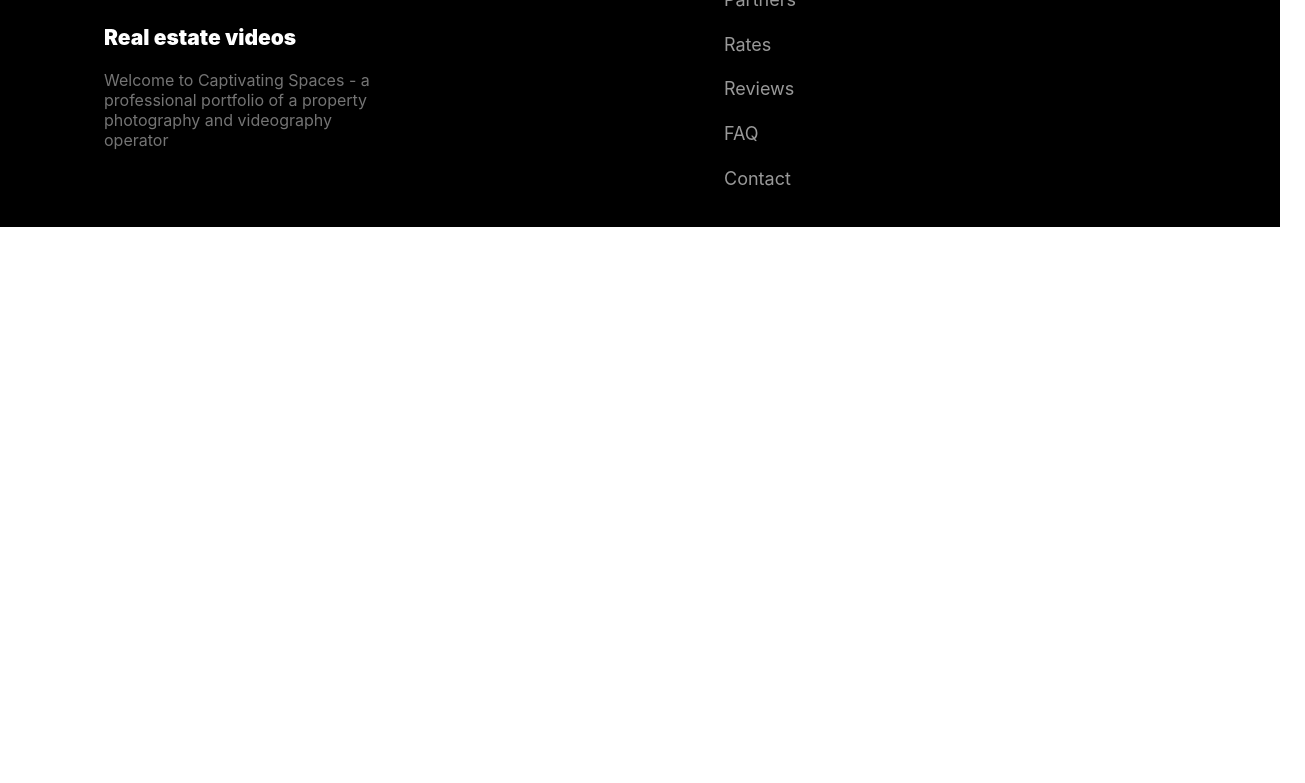
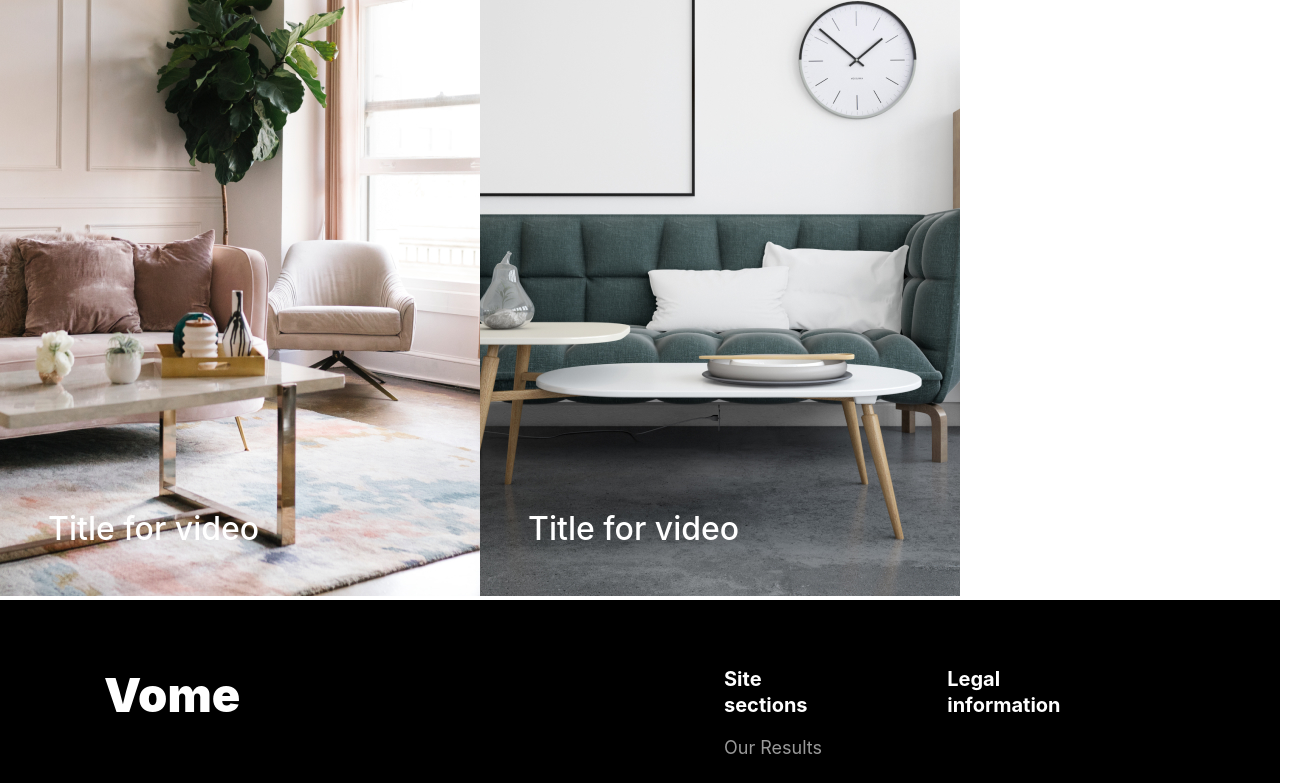
Before and after one commit to NikitaKlimuk/vome, a React (Create React App) app: page / in a window 1280 px wide. Shown: the part 2275-3058 px from the top of the page, 1305 px wide, since content can reach past the window. Before the commit the page ends 2502 px from the top, so only its background shows below. Built offline with nearby package versions, Linux system fonts and the light colour scheme.

Commit message:
works with slider component

```diff
--- a/src/components/slider/index.tsx
+++ b/src/components/slider/index.tsx
@@ -1,4 +1,7 @@
 import Slider from "react-slick";
+import slider1 from "../../assets/img/slider/slider1.jpg";
+import slider2 from "../../assets/img/slider/slider2.jpg";
+import "./styles.scss";
 
 export const CustomSlider: React.FC = () => {
   var settings = {
@@ -9,25 +12,45 @@ export const CustomSlider: React.FC = () => {
     slidesToScroll: 1,
   };
   return (
+    <div className="slider">
       <Slider {...settings}>
-      <div>
-        <h3>1</h3>
+        <div className="slider__item">
+          <a href="/">
+            <img src={slider1} alt="alt for img" />
+            <h3>Title for video</h3>
+          </a>
         </div>
-      <div>
-        <h3>2</h3>
+        <div className="slider__item">
+          <a href="/">
+            <img src={slider2} alt="alt for img" />
+            <h3>Title for video</h3>
+          </a>
         </div>
-      <div>
-        <h3>3</h3>
+        <div className="slider__item">
+          <a href="/">
+            <img src={slider1} alt="alt for img" />
+            <h3>Title for video</h3>
+          </a>
         </div>
-      <div>
-        <h3>4</h3>
+        <div className="slider__item">
+          <a href="/">
+            <img src={slider2} alt="alt for img" />
+            <h3>Title for video</h3>
+          </a>
         </div>
-      <div>
-        <h3>5</h3>
+        <div className="slider__item">
+          <a href="/">
+            <img src={slider1} alt="alt for img" />
+            <h3>Title for video</h3>
+          </a>
         </div>
-      <div>
-        <h3>6</h3>
+        <div className="slider__item">
+          <a href="/">
+            <img src={slider2} alt="alt for img" />
+            <h3>Title for video</h3>
+          </a>
         </div>
       </Slider>
+    </div>
   );
 };
--- /dev/null
+++ b/src/components/slider/styles.scss
@@ -0,0 +1,18 @@
+.slider {
+  width: 960px;
+  &__item {
+    position: relative;
+    a {
+      img {
+      }
+      h3 {
+        position: absolute;
+        bottom: 48px;
+        left: 48px;
+        color: #fff;
+        font-size: 32px;
+        font-weight: 500;
+      }
+    }
+  }
+}
```
Also changed, not shown: src/assets/img/slider/slider1.jpg (added), src/assets/img/slider/slider2.jpg (added). Lines whose indentation alone changed are shown as unchanged.
